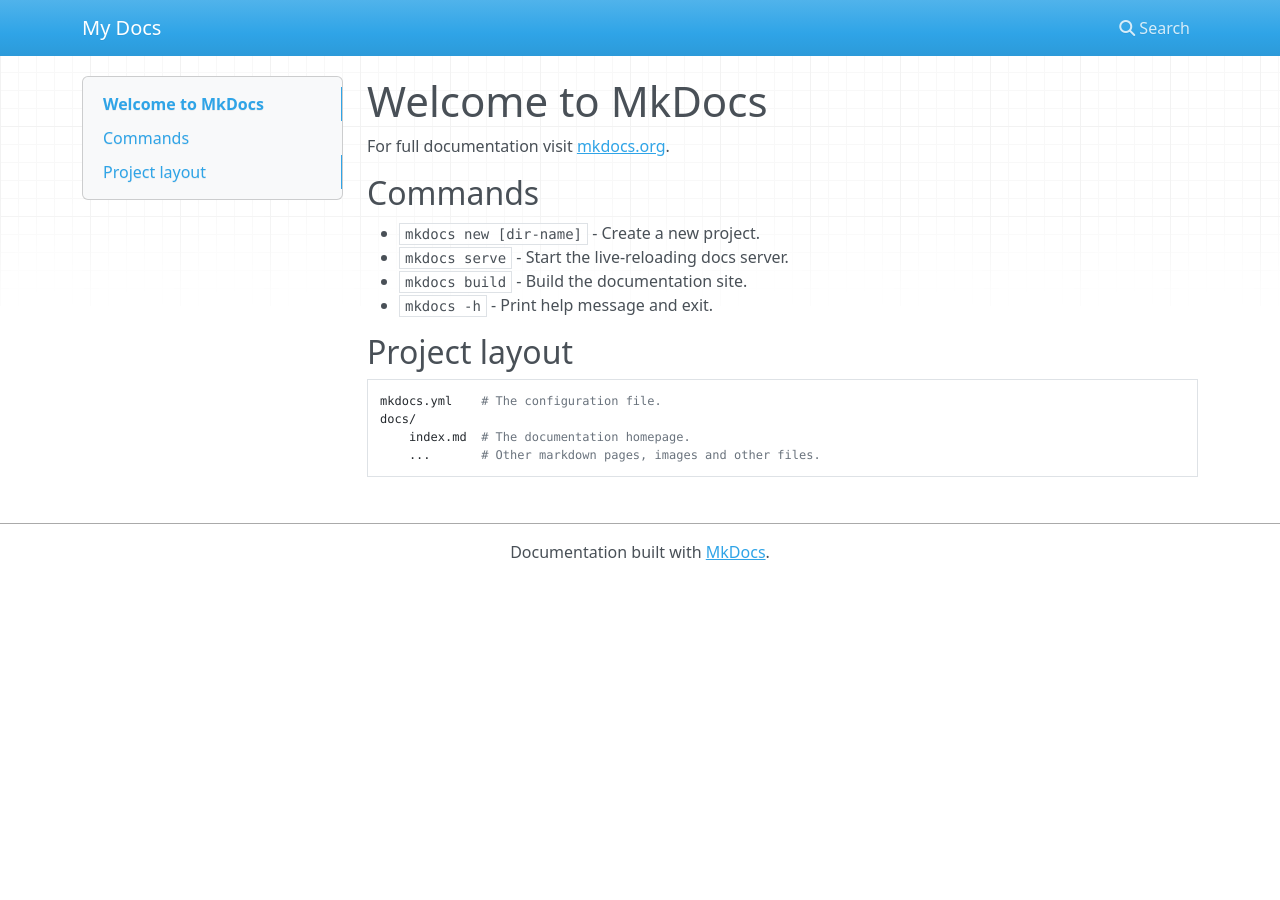
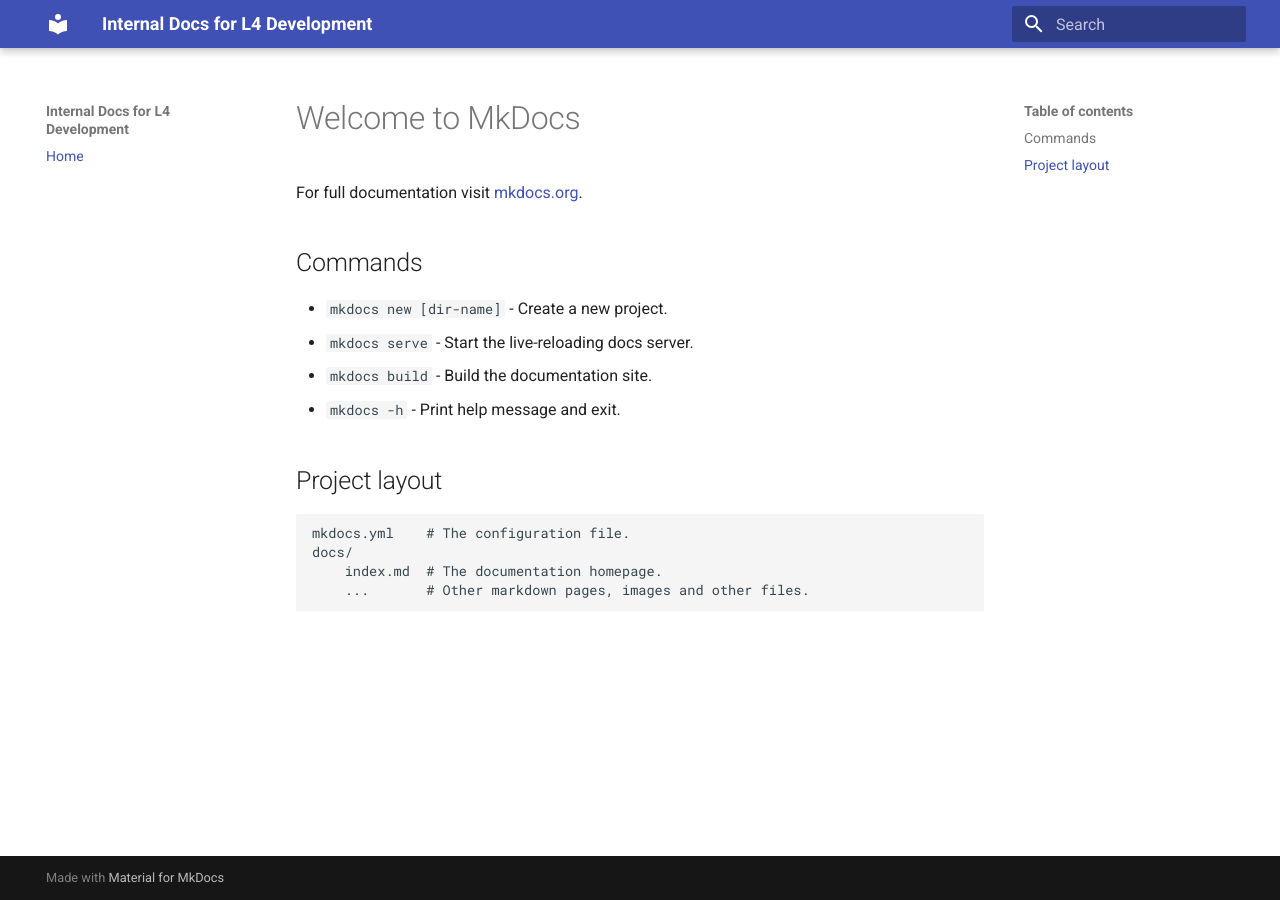
Before and after one commit to smucclaw/internal_docs, an MkDocs documentation site: the page built from docs/index.md, in a window 1280 px wide. Built offline with MkDocs 1.6.1 and Material for MkDocs 9.7.7, drawn with Linux system fonts in a browser that asks for light colours; nearby versions of some CDN libraries.

Commit message:
set up mkdocs.yml

```diff
--- a/mkdocs.yml
+++ b/mkdocs.yml
@@ -1 +1,6 @@
-site_name: My Docs
+site_name: Internal Docs for L4 Development
+site_url: https://smucclaw.github.io/internal_docs/
+nav:
+  - Home: index.md
+theme:
+  name: material
```
